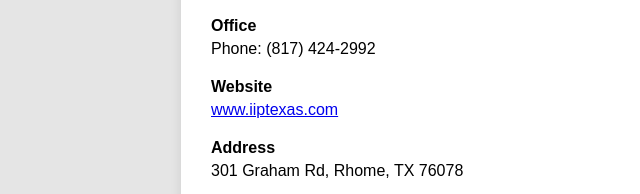
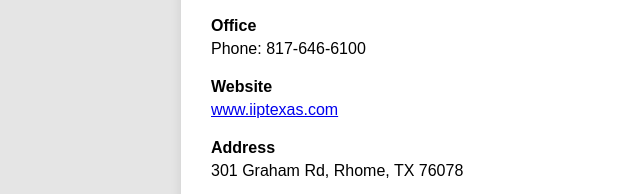
Before and after one commit to anviposhia/iip-website, a plain HTML site: page index.html in a window 1280 px wide. Shown: the part 416-610 px from the top of the page, 29-669 px from the left. Drawn offline with Linux system fonts and the light colour scheme.

Commit message:
Update index.html

```diff
--- a/index.html
+++ b/index.html
@@ -124,7 +124,7 @@
 
       <div class="contact-entry">
         <strong>Office</strong>
-        Phone: (817) 424-2992
+        Phone: 817-646-6100
       </div>
 
       <div class="contact-entry">
```
